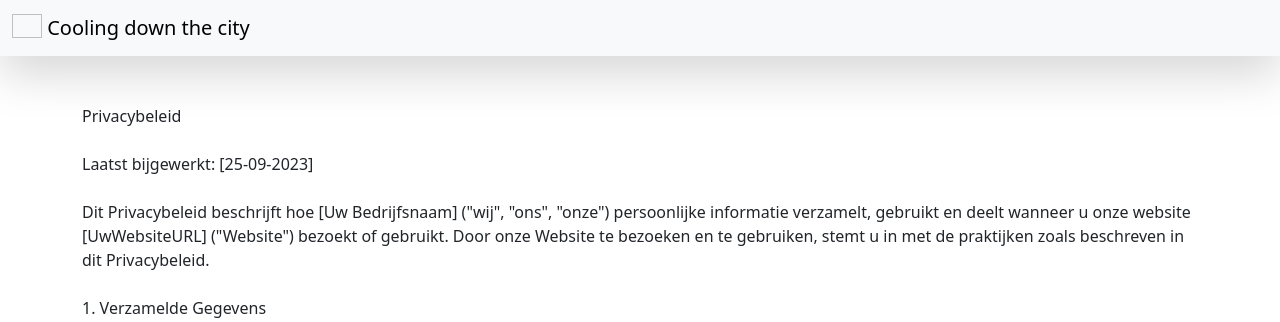
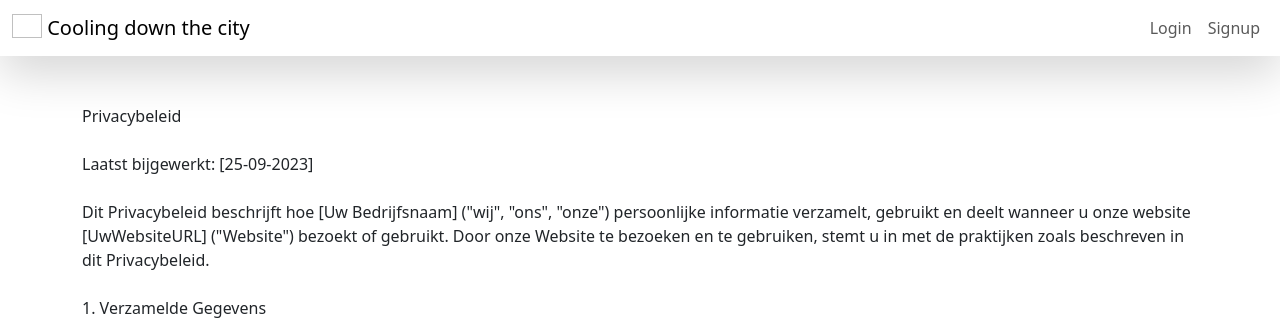
Before and after one commit to RiadHak/Cooling-Down-The-Cities, a Django app: template dashboard/templates/privatepolicy/privatepolicy.html in a window 1280 px wide. Shown: the top 322 px of the page. Run offline with Django 3.2, Linux system fonts and the light colour scheme; the template is opened without the code that fills it, so the values that code supplies are empty; some libraries are stand-ins or nearby versions.

Commit message:
changed the navbar

```diff
--- a/dashboard/templates/index.html
+++ b/dashboard/templates/index.html
@@ -7,15 +7,36 @@
     <link href="https://cdn.jsdelivr.net/npm/bootstrap@5.3.2/dist/css/bootstrap.min.css"
         rel="stylesheet" integrity="sha384-T3c6CoIi6uLrA9TneNEoa7RxnatzjcDSCmG1MXxSR1GAsXEV/Dwwykc2MPK8M2HN" crossorigin="anonymous">
     {% load bootstrap5 %}
-
-    {%if request.user.is_authenticated%}
-        <h1>Hi {{request.user.username | title}}</h1>
-        <h1><a href="{%url 'signout'%}">Log out</a></h1>
-    {%endif%}
-
 </head>
 <body>
 
+    <nav class="navbar navbar-expand-lg shadow-lg">
+        <div class="container-fluid">
+            <a class="navbar-brand" href="#">
+                <img width="30" height="24" class="d-inline-block align-text-top">
+                Cooling down the city
+            </a>
+            {%if request.user.is_authenticated%}
+            <ul class="navbar-nav">
+                <li class="navbar-item">
+                    <a class="nav-link"> {{request.user.username | title}}</a>
+                </li>
+                <li class="navbar-item">
+                    <a class="nav-link" href="{%url 'signout'%}">Log out</a>
+                </li>
+            </ul>
+            {%else%}
+            <ul class="navbar-nav">
+                <li class="navbar-item">
+                    <a class="nav-link" href="{% url 'signin'%}">Login</a>
+                </li>
+                <li class="navbar-item">
+                    <a class="nav-link" href="{%url 'signup'%}">Signup</a>
+                </li>
+            </ul>
+            {%endif%}
+        </div>
+    </nav>
     {%block content%}
     {%endblock%}
 
--- a/dashboard/templates/navbar/navbar.html
+++ /dev/null
@@ -1,18 +0,0 @@
-{%extends "index.html"%}
-<!DOCTYPE html>
-<html lang="en">
-
-<body>
-
-    {%block content%}
-    <nav class="navbar bg-body-tertiary shadow-lg">
-        <div class="container-fluid">
-          <a class="navbar-brand" href="#">
-            <img width="30" height="24" class="d-inline-block align-text-top">
-            Cooling down the city
-          </a>
-        </div>
-    </nav>
-    {%endblock%}
-</body>
-</html>
--- a/dashboard/templates/signin.html
+++ b/dashboard/templates/signin.html
@@ -8,7 +8,6 @@
 </head>
 <body>
     {%block content%}
-    {%include "navbar/navbar.html"%}
     <div class="container min-vh-100 align-items-center d-flex justify-content-center">
         <form action="" method="POST" class="form-control w-25 shadow-lg p-3 mb-5 bg-body-tertiary rounded">
         {%if messages%}
@@ -23,6 +22,9 @@
             <h2 class="fs-5">Login</h2>
             {{form.as_p}}
             <input class="btn btn-primary" type="submit" value="Login">
+            <div class="pt-2">
+                <p style="font-size: 13px">Dont have an account? <a href="{%url 'signup'%}">Create one</a></p>
+            </div>
           </form>
     </div>
     {%endblock%}
--- a/dashboard/templates/signup.html
+++ b/dashboard/templates/signup.html
@@ -5,7 +5,6 @@
 </head>
 <body>
     {%block content%}
-    {%include "navbar/navbar.html"%}
     {% load bootstrap5 %}
         <div class="container min-vh-100 align-items-center d-flex justify-content-center">
             <form action="/signup/" method="POST" class="form-control w-25 shadow-lg p-3 mb-5 bg-body-tertiary rounded" novalidate>
```
Also changed, not shown: dashboard/static/css/app.css (added, +8 -0 lines), dashboard/static/img/cdtc.jpg (added).
